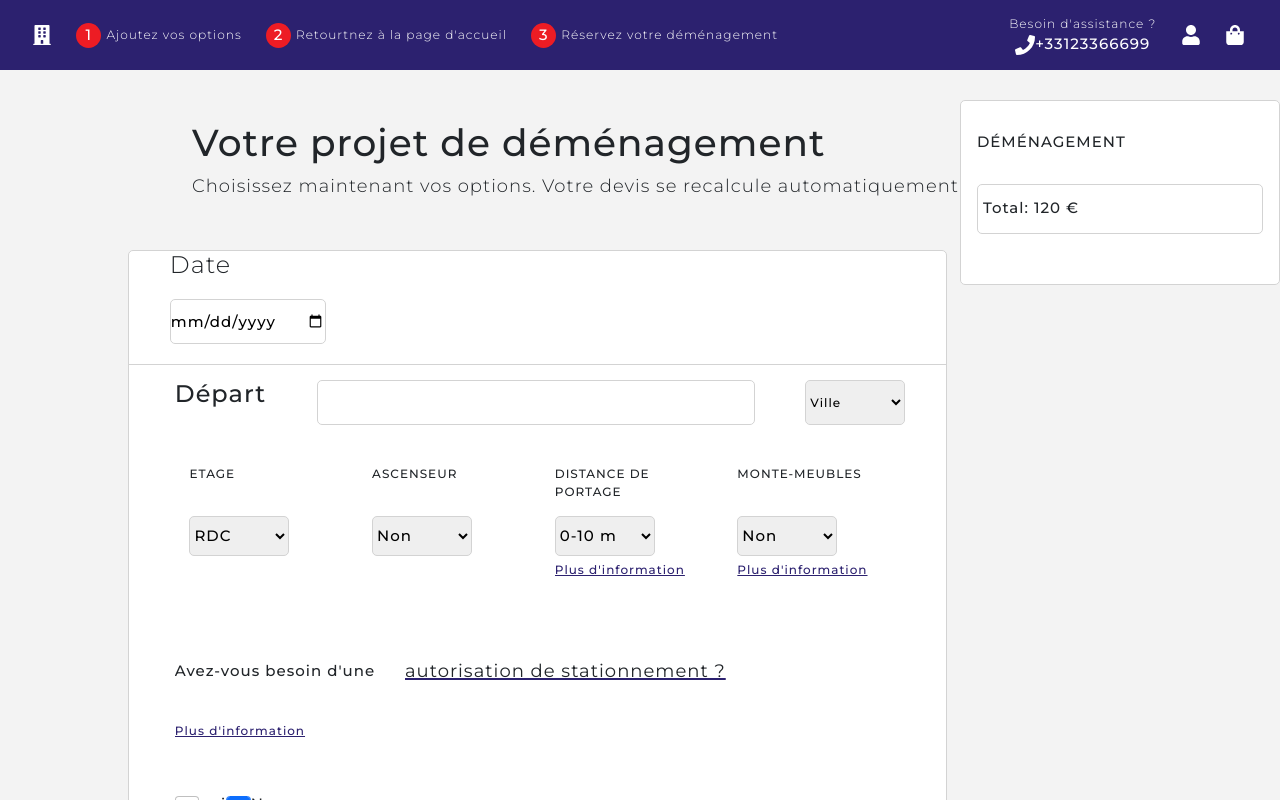
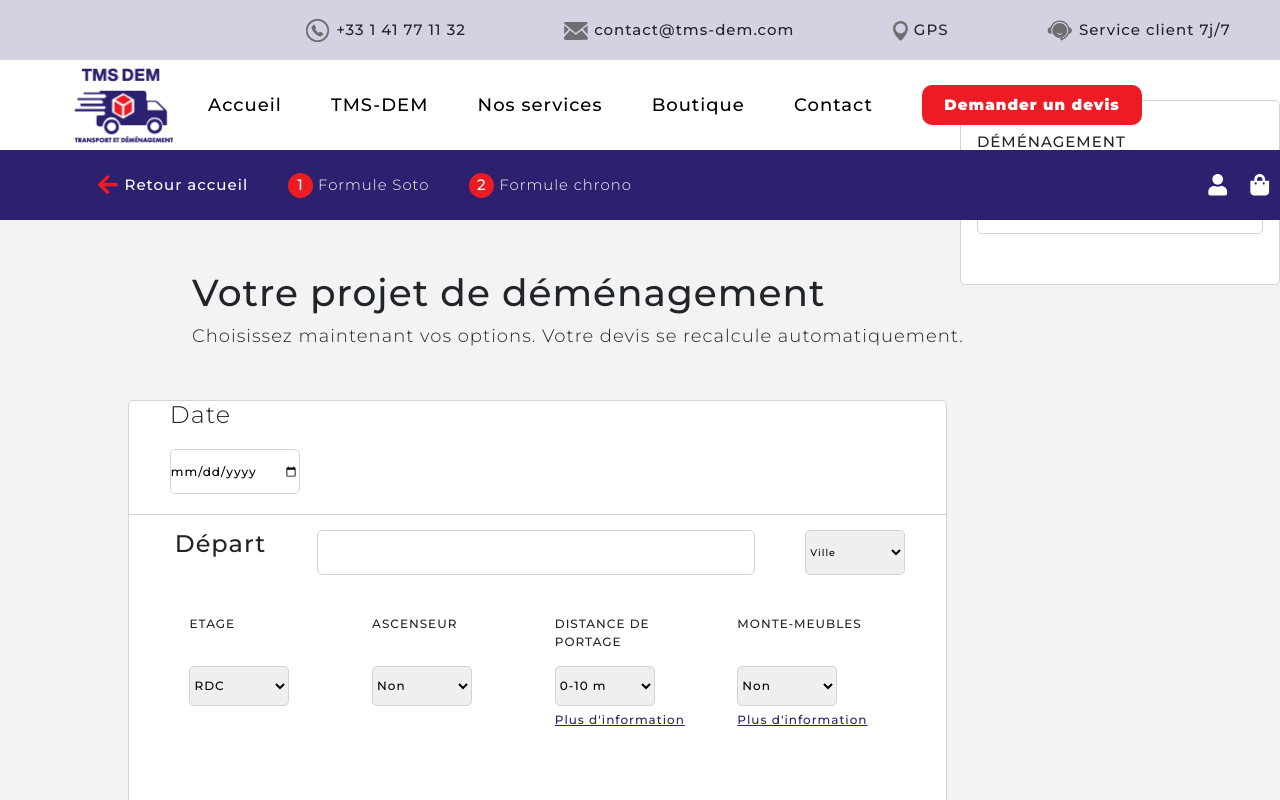
Before and after one commit to ikramkamy/new-tmsdem, a React (Create React App) app in the folder client/: page /soto in a window 1280 px wide. Shown: the top 800 px of the page. Built offline with nearby package versions, Linux system fonts and the light colour scheme; a web font is replaced by a local one.

Commit message:
hafida modif navForm

```diff
--- a/client/src/Component/navFomule/index.js
+++ b/client/src/Component/navFomule/index.js
@@ -2,37 +2,58 @@ import React from 'react';
 import  './navformule.css';
 import { FaArrowCircleLeft,FaShoppingBag,FaFacebook, FaUber, FaPersonBooth, FaPhone, FaUser, FaBuilding} from 'react-icons/fa';
 import { Link } from 'react-router-dom';
+import NavBar from '../navBar/NavBar'
+
 const NavFomule=()=>{
 
 return(<div className="wrap-nav">
+
+<NavBar />
+
 <div className="wrap-inter">
-<div className="nav-form-item ">
-<FaBuilding className="icon-nav-formule"/></div>
-<div className="nav-form-item">
+ {
+        /* <div className="nav-form-item ">
+
+
+<FaBuilding className="icon-nav-formule"/>
+
+
+</div>*/}
+
+<div className="nav-form-item homeReturnButton">
     <div className="nav-inter-item">
-    <div className="circle">1</div>Ajoutez vos options</div>
+
+    <i class="fas fa-arrow-left"></i><div> Retour accueil </div>
+    </div>
  </div>
 <div className="nav-form-item">
 <div className="nav-inter-item">
-    <div className="circle">2</div>Retourtnez à la page d'accueil</div>
+    <div className="circle">1</div>Formule Soto</div>
     </div>
 
 <div className="nav-form-item">
 <div className="nav-inter-item">
-    <div className="circle">3</div>Réservez votre déménagement</div>
+    <div className="circle">2</div>Formule chrono</div>
 </div>
-<div className="nav-form-item speration"></div>
-<div className="nav-form-item">
-<span className="text-phone">Besoin d'assistance ?</span>
+
+
+ {/* <div className="nav-form-item speration"></div> */}
+
+
+  {/*<div className="nav-form-item">
+   <span className="text-phone">Besoin d'assistance ?</span>
 <span><FaPhone className="icon-nav-formule"/>+33123366699 </span>
 
-</div>
-<div className="nav-form-item">
 
+</div>*/}
+<div className="navRightIconSide">
+ <div className="nav-form-item">
     <FaUser className="icon-nav-formule"/>
     </div>
-<div className="nav-form-item ">
+
+ <div className="nav-form-item ">
     <FaShoppingBag className="icon-nav-formule"/>
+    </div>
     </div>
 </div>
     </div>)
--- a/client/src/Component/navFomule/navformule.css
+++ b/client/src/Component/navFomule/navformule.css
@@ -1,9 +1,13 @@
 
+*{
+    font-family: 'Montserrat', sans-serif;
+}
 .wrap-nav{
     width: 100%;
-    height: 70px;
-    background-color:#2c216f ;
+    height: auto;  /* Precedent => height : 70px; */
+   /* background-color:#2c216f ;*/
     display: flex;
+    flex-direction: column; /* Ajouter Hafida */
     justify-content: center;
     align-items: center;
     position: sticky;
@@ -11,13 +15,17 @@
     z-index: 2;
 }
 .wrap-inter{
-    width: 95%;
-    height: 100%;
+    width: 100%;  /* precedement => width : 95% */
+    height: 70px; /* precedement => height : 10%% */
     display: flex;
-    justify-content: space-between;
+    justify-content: flex-start;
+    background-color:#2c216f ;
     align-items: center;
+    overflow: hidden;
+    position: relative;
 }
 .nav-form-item{
+    border: 1px hidden black;
     width: fit-content;
     height: 100%;
     margin-right: 3px;
@@ -28,15 +36,29 @@
     color: white;
     cursor: pointer;
     font-family: 'Montserrat', sans-serif;
-    font-size: 0.9em;
+    font-size: 1.1em;
+    margin: 20px;
+    font-weight: 800;
 
-    font-weight: 200;
+}
 
+
+.navRightIconSide{
+    border: 1px hidden black;
+    height: auto;
+    width: auto;
+    display: flex;
+    flex-direction: row;
+    position: absolute;
+    right: 0;
+}
+
+.navRightIconSide .nav-form-item{
+    margin: 10px;
 }
 .text-phone{
     font-family: 'Montserrat', sans-serif;
     font-size: 0.9em;
-
     font-weight: 200;
 }
 .nav-inter-item{
@@ -45,14 +67,29 @@
     justify-content: center;
     font-family: 'Montserrat', sans-serif;
     font-size: 0.9em;
+  border: 1px hidden white;
+    font-weight: 200;
+    text-align: left;
+}
 
-    font-weight: 200;
+.nav-form-item.homeReturnButton {
+    border: 1px hidden red;
+    display: flex;
+    flex-direction: row;
+    justify-content: flex-start;
+    align-items: center;
+   font-weight: 800;
+}
+
+.nav-inter-item .fas.fa-arrow-left {
+    margin-right: 6px;
+    color: #ED1C24;
 }
 .speration{
     width: 15%;
 }
 .icon-nav-formule{
-    font-size: 20px;
+    font-size: 1.3em;
     color: white;
 
 
```
